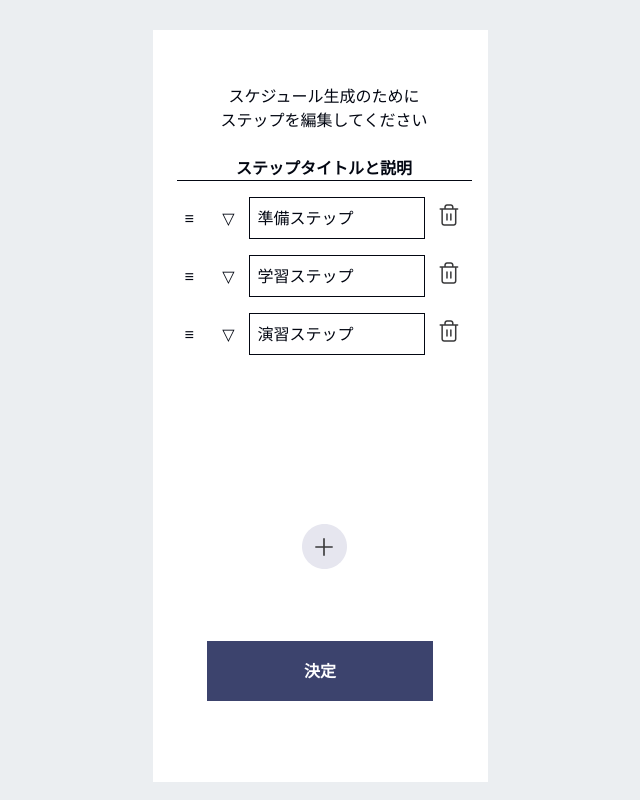
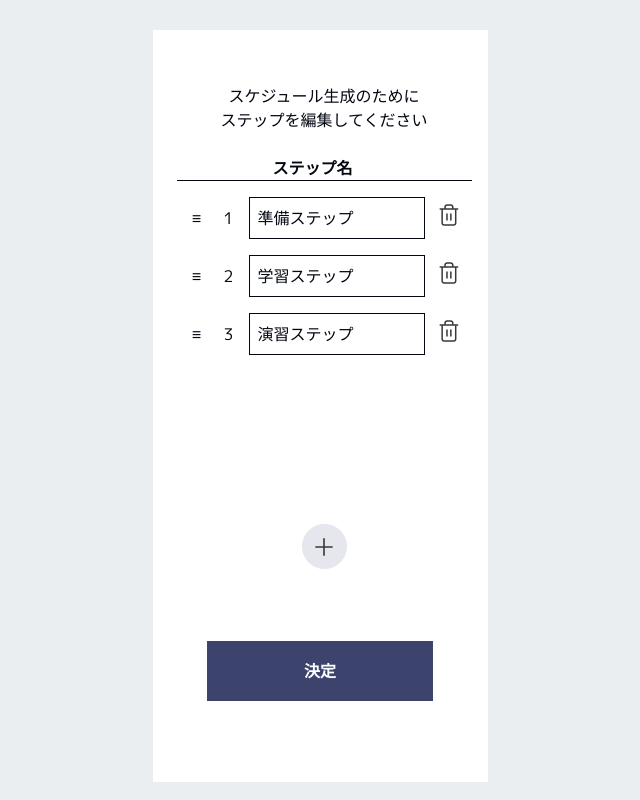
Before and after one commit to study-basic-hackathon/lazy-bear, a Next.js app in the folder app/: page /projects/1/steps/post in a window 1280 px wide. Shown: the whole page, without its empty margins (320-960 px from the left). Built offline with nearby package versions, Linux system fonts and the light colour scheme.

Commit message:
step登録時のtheme削除およびindexの追加

```diff
--- a/app/src/app/(client)/projects/[id]/steps/post/page.tsx
+++ b/app/src/app/(client)/projects/[id]/steps/post/page.tsx
@@ -26,20 +26,17 @@ export default function StepsPostPage() {
   ]);
 
   const [error, setError] = useState<string>("");
-  const [expanded, setExpanded] = useState<boolean[]>(steps.map(() => false));
   const [draggingIndex, setDraggingIndex] = useState<number | null>(null);
 
   // 削除
   const handleDelete = (index: number) => {
     const updated = steps.filter((_, i) => i !== index);
     setSteps(updated.map((s, i) => ({ ...s, index: i })));
-    setExpanded(expanded.filter((_, i) => i !== index));
   };
 
   // 追加
   const handleAdd = () => {
-    setSteps([...steps, { index: steps.length, title: "", theme: "" }]);
-    setExpanded([...expanded, false]);
+    setSteps([...steps, { index: steps.length, title: "", theme: "" }]); // 空文字を代入
   };
 
   // ドラッグ
@@ -50,12 +47,6 @@ export default function StepsPostPage() {
     const [removed] = reordered.splice(draggingIndex, 1);
     reordered.splice(index, 0, removed);
     setSteps(reordered.map((s, i) => ({ ...s, index: i })));
-
-    const expReordered = [...expanded];
-    const [expRemoved] = expReordered.splice(draggingIndex, 1);
-    expReordered.splice(index, 0, expRemoved);
-    setExpanded(expReordered);
-
     setDraggingIndex(null);
   };
 
@@ -70,18 +61,11 @@ export default function StepsPostPage() {
     setSteps(updated);
   };
 
-  // 折り畳み
-  const toggleExpand = (index: number) => {
-    const updated = [...expanded];
-    updated[index] = !updated[index];
-    setExpanded(updated);
-  };
-
   // 保存
   const handleSubmit = async (e: React.FormEvent) => {
     e.preventDefault();
-    if (steps.some((s) => s.title.trim() === "" || s.theme.trim() === "")) {
-      setError("タイトルと説明を入力してください");
+    if (steps.some((s) => s.title.trim() === "")) {
+      setError("タイトルを入力してください");
       return;
     }
     setError("");
@@ -123,10 +107,15 @@ export default function StepsPostPage() {
             className="grid"
             style={{ gridTemplateRows: "auto auto", rowGap: "8px", borderRadius: "0px", height: "344px" }}
           >
-            <div className="grid grid-cols-1 font-semibold text-center border-b">
-              <div>ステップタイトルと説明</div>
+            {/* ヘッダー */}
+            <div className="grid font-semibold text-center border-b" style={{ gridTemplateColumns: "24px 24px 176px auto" }}>
+              <div></div> {/* ドラッグ列 */}
+              <div></div>
+              <div>ステップ名</div>
+              <div></div> {/* ゴミ箱列 */}
             </div>
 
+            {/* ステップ一覧 */}
             <div style={{ overflowY: "auto", height: "calc(344px - 24px)" }}>
               {steps.map((s, index) => (
                 <div
@@ -137,18 +126,12 @@ export default function StepsPostPage() {
                   onDragOver={(e) => e.preventDefault()}
                   onDrop={() => handleDrop(index)}
                 >
-                  <div className="flex items-center gap-2">
+                  <div className="grid items-center gap-2" style={{ gridTemplateColumns: "24px 24px 176px auto" }}>
                     {/* ドラッグボタン */}
-                    <span className="cursor-grab" style={{ minWidth: "24px" }}>≡</span>
-                    {/* 折り畳みボタン */}
-                    <button
-                      type="button"
-                      onClick={() => toggleExpand(index)}
-                      className="text-gray-950"
-                      style={{ minWidth: "24px" }}
-                    >
-                      {expanded[index] ? "▼" : "▽"}
-                    </button>
+                    <span className="cursor-grab text-center" style={{ minWidth: "24px" }}>≡</span>
+                    {/* index 表示（UIは+1） */}
+                    <span className="text-center" style={{ minWidth: "24px" }}>{s.index + 1}</span>
+                    {/* タイトル */}
                     <input
                       type="text"
                       value={s.title}
@@ -177,23 +160,6 @@ export default function StepsPostPage() {
                       )}
                     </div>
                   </div>
-
-                  {expanded[index] && (
-                    <div className="mt-2">
-                      <textarea
-                        value={s.theme}
-                        onChange={(e) => handleChange(index, "theme", e.target.value)}
-                        placeholder="説明"
-                        className="p-2 border"
-                        style={{
-                          borderRadius: "0px",
-                          width: "280px",
-                          whiteSpace: "pre-wrap",
-                          wordWrap: "break-word",
-                        }}
-                      />
-                    </div>
-                  )}
                 </div>
               ))}
             </div>
```
